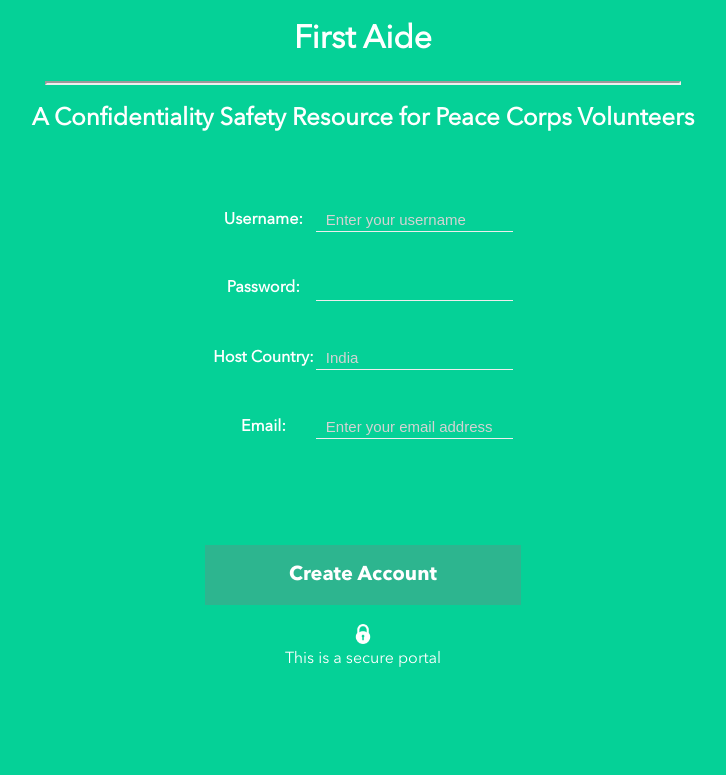
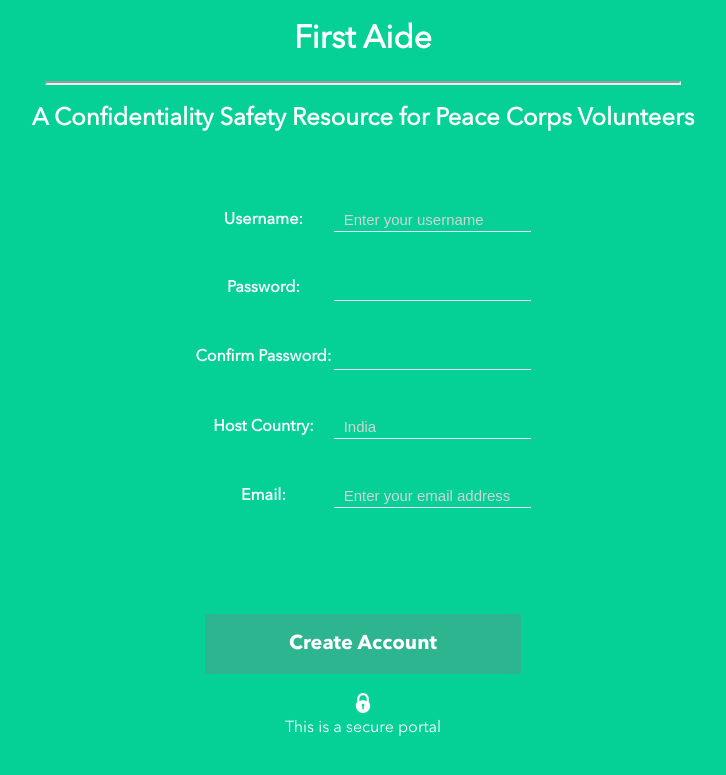
Before and after one commit to systers/FirstAide-web, a PHP site: page /registration.php in a window 1280 px wide. Shown: the top 775 px of the page, without its empty margins (277-1003 px from the left). Run offline with PHP 8.4, Linux system fonts and the light colour scheme.

Commit message:
Fixes #64: Added confirm password

```diff
--- a/javascripts/validation-v12.js
+++ b/javascripts/validation-v12.js
@@ -11,6 +11,7 @@
     var uname = document.getElementById('uname');
     var pwd = document.getElementById('password');
     var country = document.getElementById('host_country');
+    var confirmpassword = document.getElementById('confirmpassword');
 
     // regular expressions for validation in registration page
     var regexname = /^[a-zA-Z ]+\d*$/;
@@ -35,6 +36,16 @@
     else
         document.getElementById('host_country').style.borderColor = "white";
 
+    // validate confirm password
+    if (confirmpassword.value != pwd.value)
+    {
+        invalid++;
+        document.getElementById('confirmpassword').style.borderColor = "red";
+    }
+    else
+        document.getElementById('confirmpassword').style.borderColor = "white";
+
+
     // validate email id
     if (!regexemail.test(email.value))
     {
--- a/registration.php
+++ b/registration.php
@@ -37,6 +37,13 @@
                    <li>minimum 6 characters long</li>
                </ul>
            </div>
+
+         </td>
+         </tr>
+        <tr>
+         <th class="text" style="vertical-align: top">Confirm Password:</th>
+         <td>
+           <input class="input-box" type="password" id="confirmpassword" name="confirmpassword" required/>
 
          </td>
         <tr>
```
